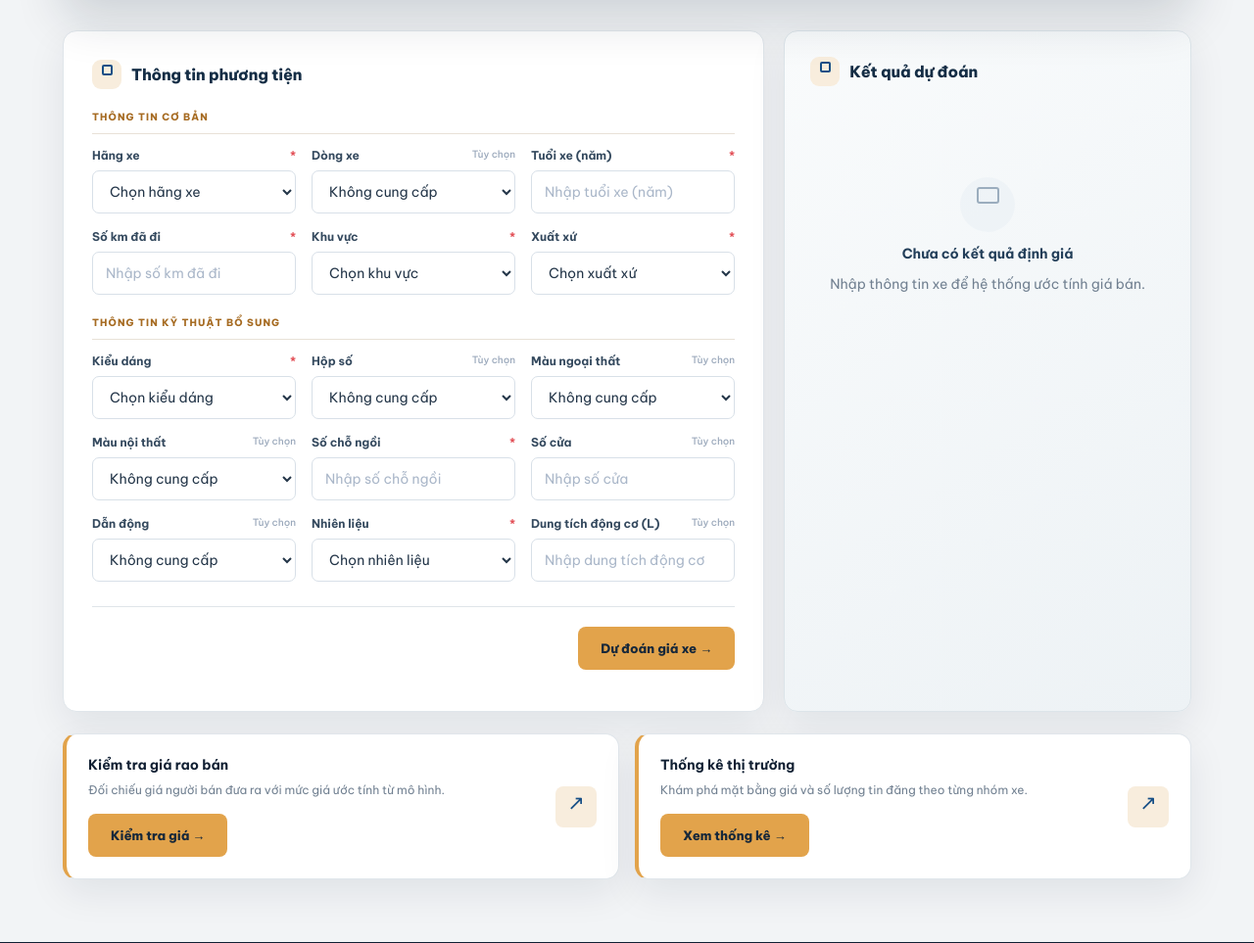
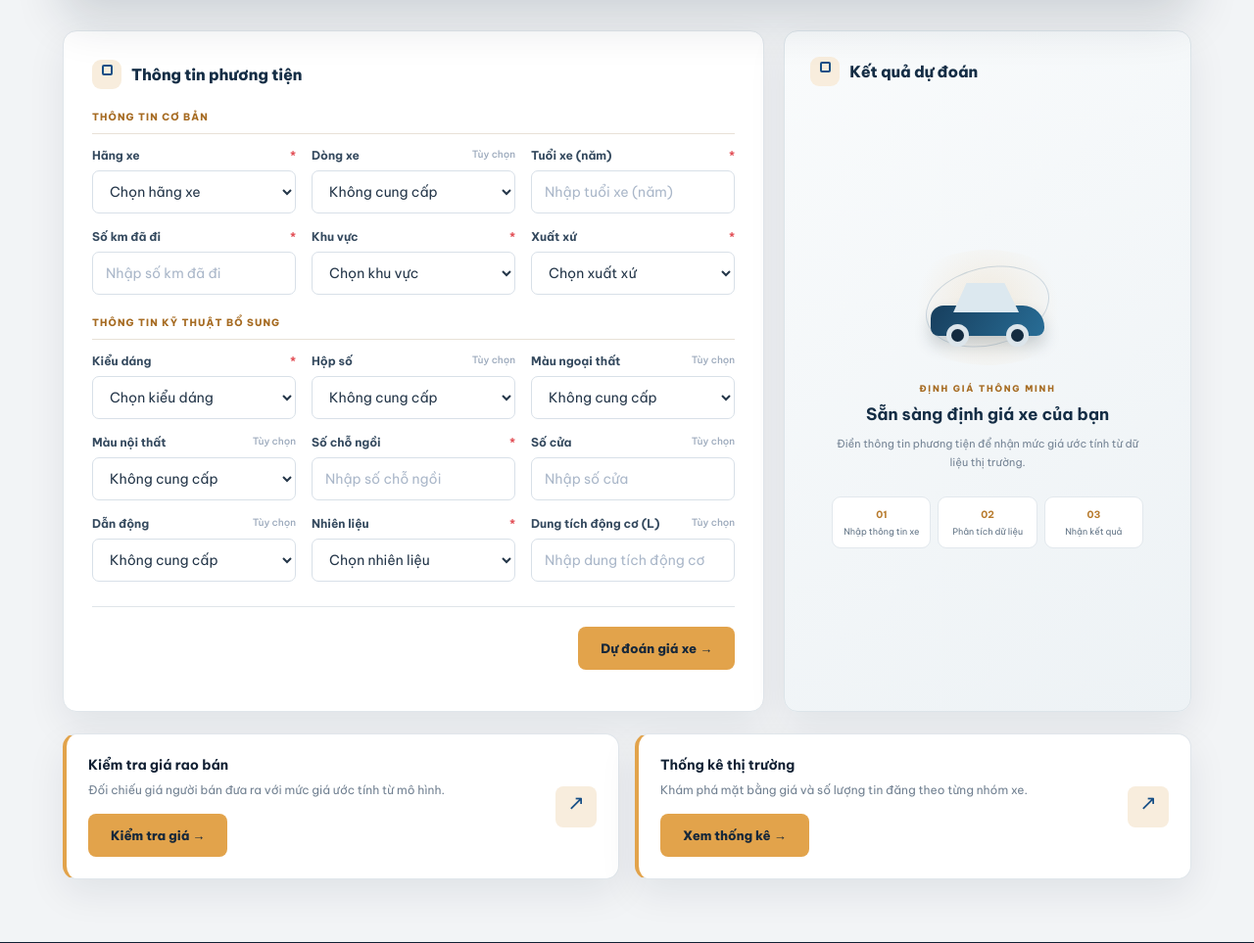
Before and after one commit to thienthien1412/DuAn_MachineLearning_Bonbanh, a Flask app: page / in a window 1280 px wide. Shown: the part 509-1472 px from the top of the page at 98% size. Run offline with Flask 3, Linux system fonts and the light colour scheme; parts of the project's set-up code (start-up, migrations or seed data) failed here and were passed over.

Commit message:
Thiet ke lai trang thai cho ket qua du doan va doi chieu

```diff
--- a/website/templates/index.html
+++ b/website/templates/index.html
@@ -626,6 +626,37 @@ body{background:var(--bg);color:var(--text)}
  .card{padding:20px}
 }
 
+
+/* ===== EMPTY RESULT STATES ===== */
+.result-panel{min-height:440px;display:flex;flex-direction:column}
+.waiting-state{flex:1;min-height:350px;justify-content:center;gap:0;padding:25px 22px 20px}
+.waiting-visual{width:180px;height:118px;position:relative;margin:0 auto 18px}
+.car-visual{border-radius:50%;background:radial-gradient(circle,rgba(226,163,75,.17),rgba(226,163,75,0) 68%)}
+.visual-orbit{position:absolute;width:128px;height:80px;border:1px solid rgba(23,79,120,.18);border-radius:50%;left:26px;top:18px;transform:rotate(-13deg)}
+.car-body{position:absolute;width:116px;height:31px;left:32px;top:57px;background:linear-gradient(120deg,#173e5d,#286d96);border-radius:13px 22px 8px 8px;box-shadow:0 9px 17px rgba(16,44,68,.2)}
+.car-window{position:absolute;z-index:1;width:67px;height:30px;left:55px;top:34px;background:#dce8ef;clip-path:polygon(20% 0,78% 0,100% 100%,0 100%);border-radius:8px 8px 0 0}
+.car-wheel{position:absolute;z-index:2;width:23px;height:23px;border-radius:50%;background:#142b40;border:5px solid #dce5eb;top:76px}
+.wheel-left{left:48px}.wheel-right{right:48px}
+.waiting-kicker{font-size:9px;letter-spacing:1.8px;font-weight:800;color:#a66b22;margin-bottom:9px}
+.waiting-state>strong{font-size:17px;line-height:1.45;color:#142d45;text-align:center;margin-bottom:8px}
+.waiting-state>p{max-width:330px;font-size:11px;line-height:1.8;color:#748394;text-align:center}
+.waiting-steps{width:100%;display:grid;grid-template-columns:repeat(3,1fr);gap:7px;margin-top:24px}
+.waiting-steps>div{background:#fff;border:1px solid #e2e8ed;border-radius:9px;padding:11px 6px;display:flex;flex-direction:column;align-items:center;gap:5px}
+.waiting-steps b{font-size:10px;color:#b77a2c}
+.waiting-steps span{font-size:9px;color:#627486;text-align:center}
+.scale-visual{height:125px;margin-bottom:16px}
+.scale-line{position:absolute;left:20px;right:20px;top:54px;height:9px;border-radius:20px;background:linear-gradient(90deg,#d8e5eb 0%,#9bb9c8 50%,#e5c995 100%)}
+.scale-line:before,.scale-line:after{content:"";position:absolute;width:3px;height:22px;top:-6px;background:#879aaa;border-radius:4px}
+.scale-line:before{left:0}.scale-line:after{right:0}
+.scale-pin{position:absolute;left:61%;top:39px;width:3px;height:31px;background:#d59a43;border-radius:4px}
+.scale-pin:before{content:"";position:absolute;width:13px;height:13px;left:-5px;top:-5px;border-radius:50%;background:#d59a43;border:3px solid #fff;box-shadow:0 1px 5px #b9c7d1}
+.scale-dot{position:absolute;left:calc(61% - 2px);top:75px;width:7px;height:7px;border-radius:50%;background:#d59a43;opacity:.35}
+.scale-label{position:absolute;top:78px;font-size:9px;letter-spacing:.7px;color:#8090a0;font-weight:800}
+.scale-low{left:16px}.scale-high{right:16px}
+.waiting-hint{margin-top:23px;padding:11px 13px;border-radius:8px;background:#fff;border:1px solid #e6ebef;color:#788796;font-size:10px;line-height:1.5;text-align:center}
+.hint-dot{display:inline-block;width:7px;height:7px;border-radius:50%;background:#d8a04d;margin-right:6px}
+@media(max-width:700px){.result-panel{min-height:400px}.waiting-state{min-height:320px}.waiting-steps span{font-size:8px}}
+
 </style>
 </head>
 
@@ -676,10 +707,22 @@ body{background:var(--bg);color:var(--text)}
 
         <section class="result-panel">
             <div class="card-title"><span class="symbol">▥</span> Kết quả dự đoán</div>
-            <div id="prediction-empty" class="result-empty">
-                <div class="empty-icon">🚘</div>
-                <strong>Chưa có kết quả định giá</strong>
-                <p>Nhập thông tin xe để hệ thống ước tính giá bán.</p>
+            <div id="prediction-empty" class="result-empty waiting-state waiting-prediction">
+                <div class="waiting-visual car-visual">
+                    <div class="visual-orbit"></div>
+                    <div class="car-window"></div>
+                    <div class="car-body"></div>
+                    <div class="car-wheel wheel-left"></div>
+                    <div class="car-wheel wheel-right"></div>
+                </div>
+                <span class="waiting-kicker">ĐỊNH GIÁ THÔNG MINH</span>
+                <strong>Sẵn sàng định giá xe của bạn</strong>
+                <p>Điền thông tin phương tiện để nhận mức giá ước tính từ dữ liệu thị trường.</p>
+                <div class="waiting-steps">
+                    <div><b>01</b><span>Nhập thông tin xe</span></div>
+                    <div><b>02</b><span>Phân tích dữ liệu</span></div>
+                    <div><b>03</b><span>Nhận kết quả</span></div>
+                </div>
             </div>
             <div id="prediction-result" class="hidden">
                 <div class="result-price">
@@ -744,10 +787,18 @@ body{background:var(--bg);color:var(--text)}
 
         <section class="result-panel">
             <div class="card-title"><span class="symbol">⚖️</span> Kết quả đối chiếu</div>
-            <div id="check-empty" class="result-empty">
-                <div class="empty-icon">📋</div>
-                <strong>Chưa có kết quả kiểm tra</strong>
-                <p>Nhập thông tin xe và giá rao bán để bắt đầu đối chiếu.</p>
+            <div id="check-empty" class="result-empty waiting-state waiting-check">
+                <div class="waiting-visual scale-visual">
+                    <div class="scale-line"></div>
+                    <div class="scale-pin"></div>
+                    <div class="scale-dot"></div>
+                    <div class="scale-label scale-low">GIÁ THẤP</div>
+                    <div class="scale-label scale-high">GIÁ CAO</div>
+                </div>
+                <span class="waiting-kicker">ĐỐI CHIẾU THỊ TRƯỜNG</span>
+                <strong>Chờ thông tin để kiểm tra giá</strong>
+                <p>Hệ thống sẽ so sánh giá rao bán với mức giá dự đoán và khoảng tham khảo.</p>
+                <div class="waiting-hint"><span class="hint-dot"></span> Kết quả sẽ hiển thị tại đây sau khi kiểm tra</div>
             </div>
             <div id="check-result" class="hidden">
                 <div id="assessment" class="assessment">Kết quả đánh giá</div>
```
